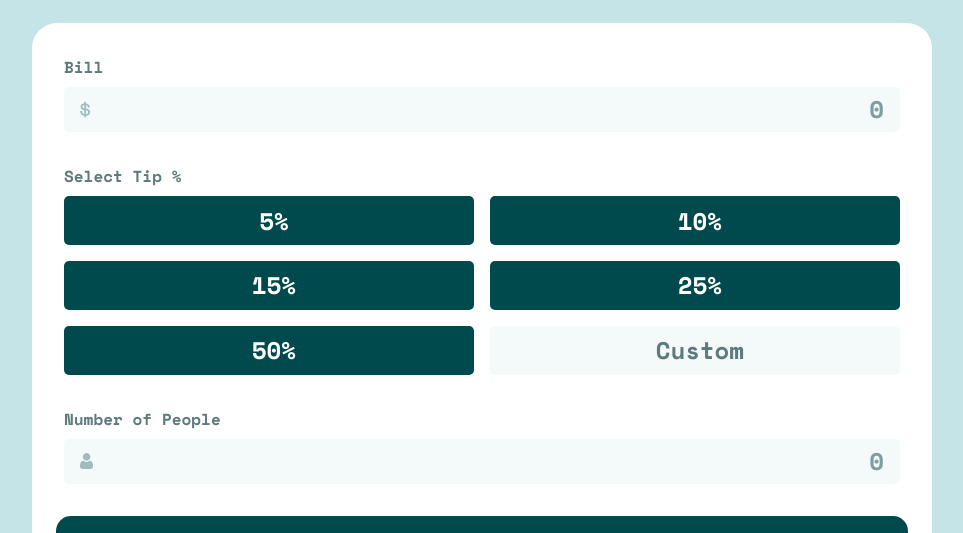
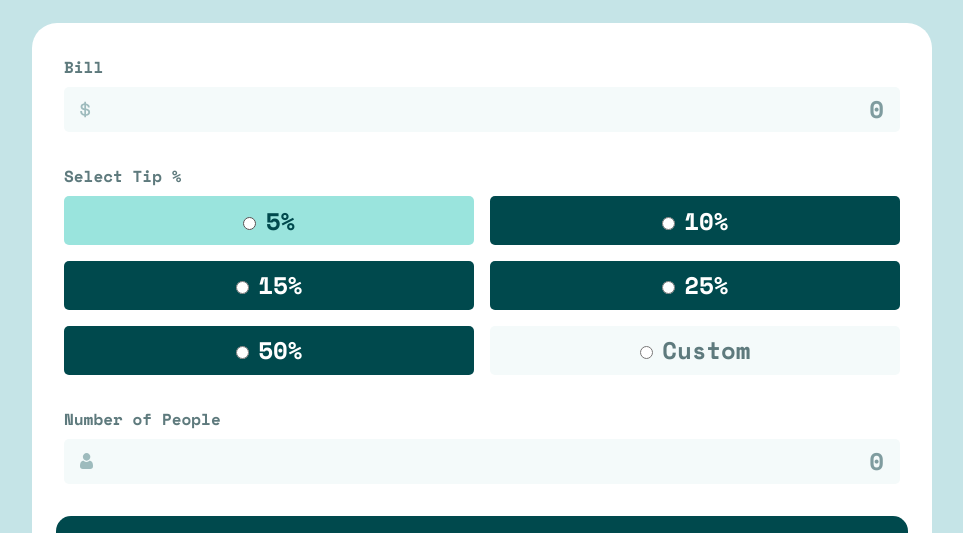
Before and after one commit to lidiakrajewska/tip-calculator-app-main, a plain HTML site: page index.html in a window 1280 px wide. In both pictures the pointer is over the element "5%". Shown: the part 121-654 px from the top of the page, without its empty margins (158-1121 px from the left). Drawn offline with nearby package versions, Linux system fonts and the light colour scheme; files that its build step writes are made by us from their sources.

Commit message:
changed tip percents section

```diff
--- a/style.scss
+++ b/style.scss
@@ -6,6 +6,7 @@ $grayish: hsl(184, 14%, 56%);
 $lighter: hsl(185, 41%, 84%);
 $lightest: hsl(189, 41%, 97%);
 $white: hsl(0, 0%, 100%);
+$hover: hsl(174, 58%, 75%);
 
 *,
 *:before,
@@ -86,6 +87,7 @@ body {
     margin: 0;
   }
   -moz-appearance: textfield;
+  cursor: pointer;
 }
 
 .radio-wrapper {
@@ -102,22 +104,16 @@ body {
   color: $white;
   text-align: center;
   border-radius: 5px;
+  cursor: pointer;
+  &:hover {
+    background-color: $hover;
+    color: $darkest;
+  }
 }
 
 .radio-item--custom {
   background-color: $lightest;
   color: $dark;
-}
-
-.input--radio {
-  appearance: none;
-  /* For iOS < 15 to remove gradient background */
-  background-color: #fff;
-  /* Not removed via appearance */
-  margin: 0;
-  &:hover {
-    cursor: pointer;
-  }
 }
 
 .active {
@@ -169,6 +165,11 @@ body {
   opacity: 0.2;
   border: none;
   border-radius: 5px;
+  &:hover {
+    background-color: $hover;
+    color: $darkest;
+    opacity: 1;
+  }
 }
 
 // Footer
```
